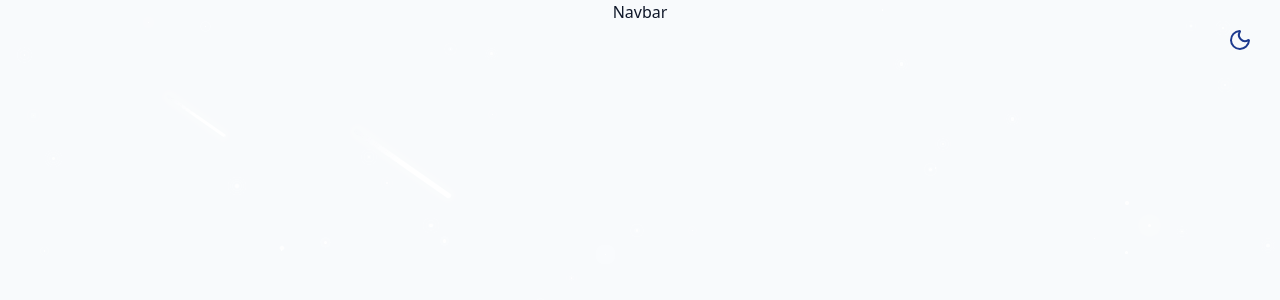
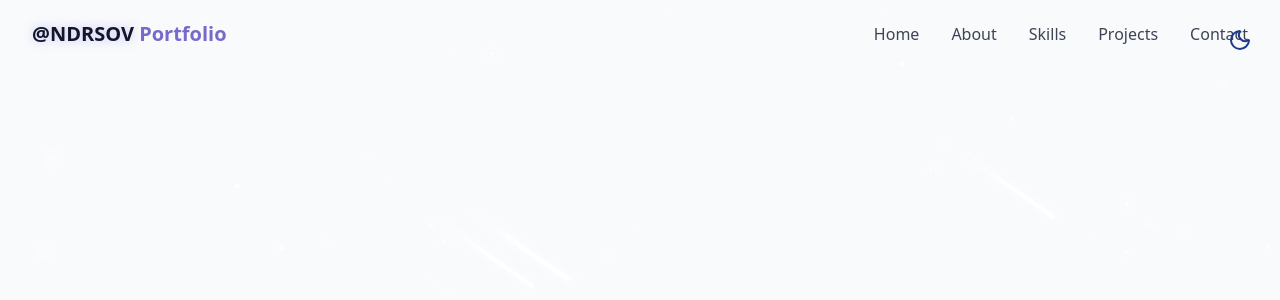
Before and after one commit to ndrsov/simple-portfolio, a React (Vite) app: page / in a window 1280 px wide. Shown: the top 300 px of the page. Built offline with nearby package versions, Linux system fonts and the light colour scheme.

Commit message:
Add navbar items for desktop and mobile  window sizes

```diff
--- a/src/components/Navbar.jsx
+++ b/src/components/Navbar.jsx
@@ -1,3 +1,88 @@
+import { cn } from '@/lib/utils';
+import { Menu, X } from 'lucide-react';
+import { useEffect, useState } from 'react';
+
+const navItems = [
+  { name: 'Home', href: '#hero' },
+  { name: 'About', href: '#about' },
+  { name: 'Skills', href: '#skills' },
+  { name: 'Projects', href: '#projects' },
+  { name: 'Contact', href: '#contact' },
+];
+
 export const Navbar = () => {
-  return <div>Navbar</div>;
+  const [isScrolled, setIsScrolled] = useState(false);
+  const [isMenuOpen, setisMenuOpen] = useState(false);
+
+  useEffect(() => {
+    const handleScroll = () => {
+      setIsScrolled(window.screenY > 10);
+    };
+
+    window.addEventListener('scroll', handleScroll);
+    return () => window.removeEventListener('scroll', handleScroll);
+  }, []);
+  return (
+    <nav
+      className={cn(
+        'fixed w-full z-40 transition-all duration-300',
+        isScrolled ? 'py-3 bg-background/80 backdrop-blur-md shadow-xs' : 'py-5'
+      )}
+    >
+      <div className="container flex items-center justify-between">
+        <a
+          href="#hero"
+          className="text-xl font-bold text-primary flex items-center"
+        >
+          <span className="relative z-10">
+            <span className="text-glow text-foreground">@NDRSOV</span> Portfolio
+          </span>
+        </a>
+        {/* Desktop navbar */}
+        <div className="hidden md:flex space-x-8">
+          {navItems.map((item, key) => (
+            <a
+              href="{item.href}"
+              key={key}
+              className="text-foreground/80 hover:text-primary transition-colors duration-300"
+            >
+              {item.name}
+            </a>
+          ))}
+        </div>
+
+        {/* Mobile navbar  */}
+
+        <button
+          aria-label={isMenuOpen ? 'Close menu' : 'Open menu'}
+          className="md:hidden p-2 text-foreground z-50"
+          onClick={() => setisMenuOpen((prev) => !prev)}
+        >
+          {isMenuOpen ? <X size={24} /> : <Menu size={24} />}
+        </button>
+        <div
+          className={cn(
+            'fixed inset-0 bg-background/95 backdrop-blur-md z-40 flex flex-col items-center justify-center',
+            'transition-all duration-300 md:hidden',
+            isMenuOpen
+              ? 'opacity-100 pinter-events-auto'
+              : 'opacity-0 pointer-events-none'
+          )}
+        >
+          <div className="flex flex-col space-y-8 text-xl">
+            {navItems.map((item, key) => (
+              <a
+                href="{item.href}"
+                key={key}
+                className="text-foreground/80 hover:text-primary transition-colors duration-300"
+                onClick={() => setisMenuOpen(false)}
+              >
+                {item.name}
+              </a>
+            ))}
+          </div>
+        </div>
+      </div>
+    </nav>
+  );
 };
```
